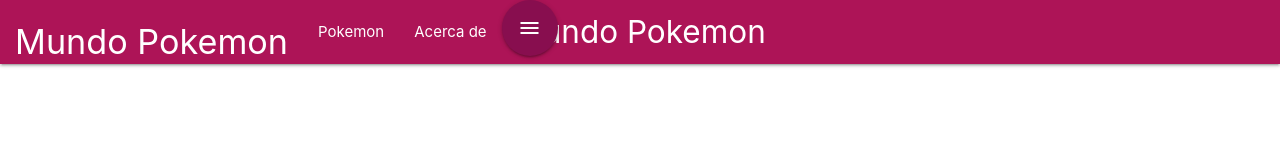
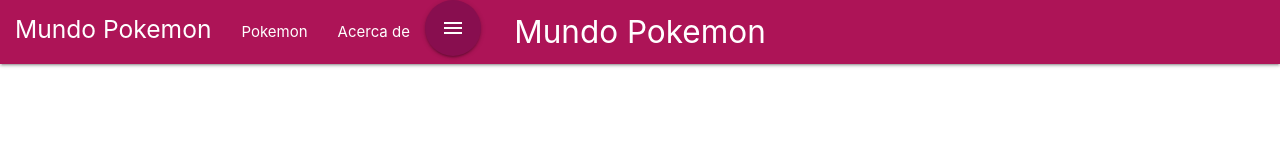
Before and after one commit to AmaliaRiveraC/pokemons-ajax-json, a website: page public/index.html in a window 1280 px wide. Drawn offline with nearby package versions, Linux system fonts and the light colour scheme.

Commit message:
modificando menu lateraldesplegable, tamano de letra

```diff
--- a/public/index.html
+++ b/public/index.html
@@ -19,7 +19,7 @@
       <ul id="slide-out" class="side-nav">
         <li>
           <a href="#!">
-            <h4>Mundo Pokemon</h4>
+            <h5>Mundo Pokemon</h5>
           </a>
         </li>
         <li><a href="#">Pokemon</a></li>
```
